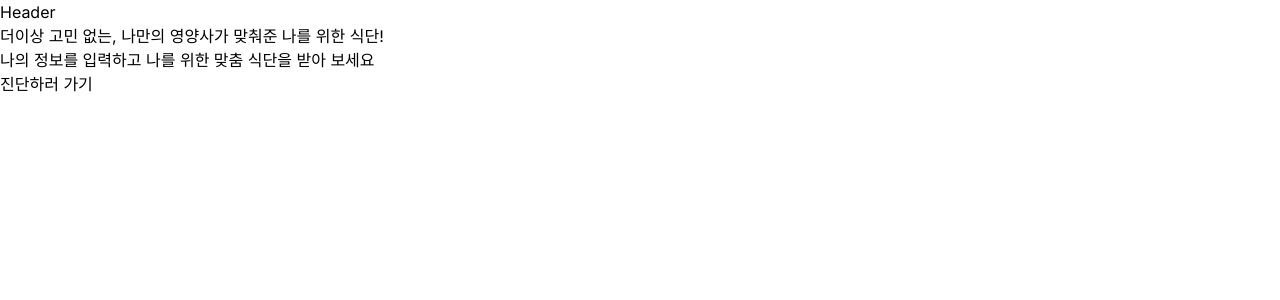
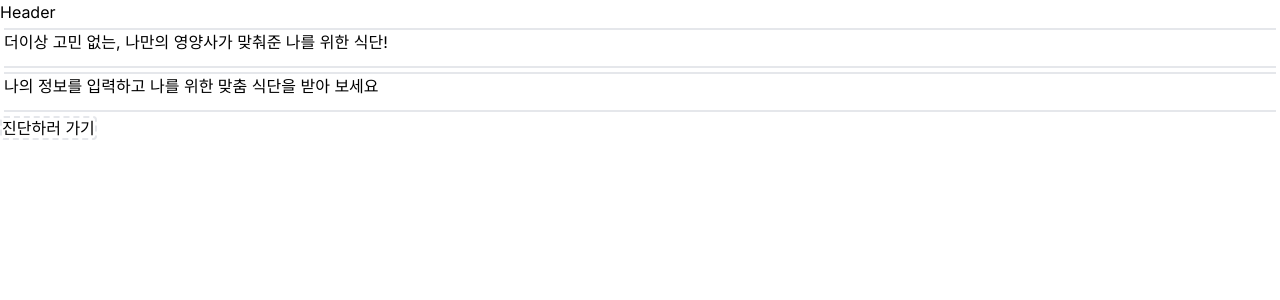
Before and after one commit to B-09-NBC-Final/Health-Protect-Me, a Next.js app: page /info in a window 1280 px wide. Shown: the top 300 px of the page. Built offline with nearby package versions, Linux system fonts and the light colour scheme.

Commit message:
style: info-main 컴포넌트 css 추가

```diff
--- a/src/components/Survey/Information/InfoMain.tsx
+++ b/src/components/Survey/Information/InfoMain.tsx
@@ -3,12 +3,16 @@ import Link from 'next/link';
 const InfoMain = () => {
   return (
     <div>
-      <div>
-        <h2> 더이상 고민 없는, 나만의 영양사가 맞춰준 나를 위한 식단!</h2>
-        <p>나의 정보를 입력하고 나를 위한 맞춤 식단을 받아 보세요</p>
+      <div className="wx-3 justify-center content-center col-start-2 col-span-4 ">
+        <h2 className="m-1 h-10 border-solid border-y-2 ">더이상 고민 없는, 나만의 영양사가 맞춰준 나를 위한 식단!</h2>
+        <p className="m-1 h-10 items-center border-solid border-y-2 ">
+          나의 정보를 입력하고 나를 위한 맞춤 식단을 받아 보세요
+        </p>
       </div>
       <div>
-        <Link href="/info-reaserch">진단하러 가기</Link>
+        <Link href="/info-reaserch" className="col-start-1 col-end-7 border-dashed border-2 rounded">
+          진단하러 가기
+        </Link>
       </div>
     </div>
   );
```
